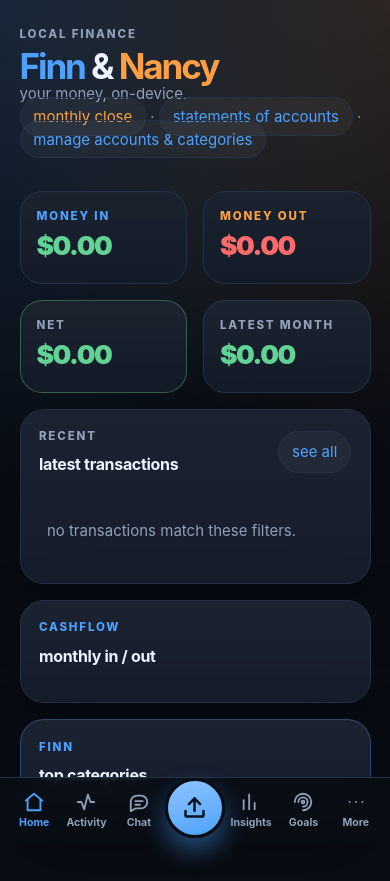
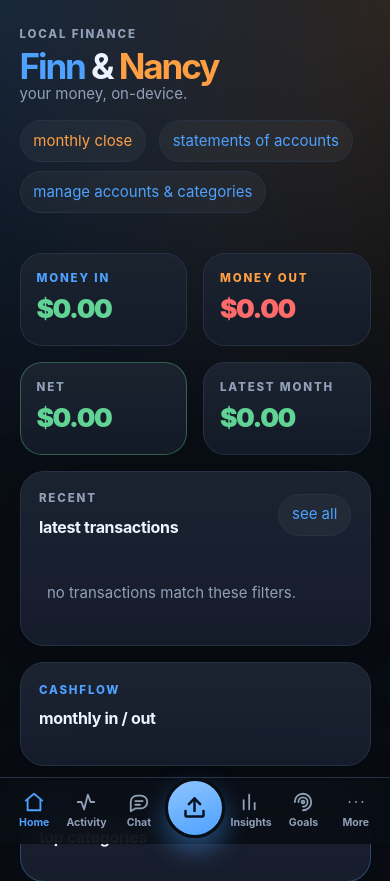
Before and after one commit to donovan-yohan/finn-nancy, a FastAPI app: page / in a window 390 px wide. Shown: the top 881 px of the page. Before the commit the page ends 860 px from the top, so only its background shows below. Run offline with FastAPI, Linux system fonts and the light colour scheme; data that the repository does not hold is empty.

Commit message:
fix(web): wrap hero nav pills without overlap on mobile
Pill links were plain inline elements; an inline box's padding and
border do not contribute to line-box height, so on narrow viewports the
wrapped pill rows overlapped by ~15px with borders crossing and
middot separators dangling at wrap points.

Make .link an atomic inline-flex box so the full pill drives line
height, and render the hero nav as a gap-separated .link-row flex
container instead of inline middot-separated pills. Add a
dashboard-level regression test pinning the structure and CSS.

Verified: scripts/lint, scripts/test (957 passed, 7 skipped),
scripts/build, scripts/smoke, scripts/smoke-capture-browser;
393px Chromium geometry probe + screenshots on dashboard, review,
and recon heroes.

```diff
--- a/app/web/static/app.css
+++ b/app/web/static/app.css
@@ -117,6 +117,26 @@ h2 { font-size: 1rem; letter-spacing: -.02em; }
 }
 .ghost { cursor: pointer; }
 .link { color: var(--finn); }
+/* Pill links are atomic inline-level boxes: a plain inline element's
+   padding/border does not contribute to line-box height, so wrapped pill
+   rows overlapped on mobile. Inline-flex makes the full pill box drive the
+   line height; long labels wrap inside the border instead of clipping. */
+.link {
+  display: inline-flex;
+  flex-wrap: wrap;
+  align-items: center;
+  gap: .1rem .5rem;
+  max-width: 100%;
+  min-width: 0;
+}
+/* Hero nav chip rows: wrap with real spacing; no dangling separators. */
+.link-row {
+  display: flex;
+  flex-wrap: wrap;
+  align-items: center;
+  gap: .55rem .8rem;
+  margin-top: .9rem;
+}
 
 .bars { display: grid; grid-template-columns: repeat(3, minmax(0, 1fr)); gap: .8rem; }
 .month-card { background: var(--panel-2); border: 1px solid var(--line); border-radius: 18px; padding: 1rem; }
--- a/app/web/templates/dashboard.html
+++ b/app/web/templates/dashboard.html
@@ -6,12 +6,12 @@
     <p class="eyebrow">local finance</p>
     <h1><span class="finn">Finn</span> &amp; <span class="nancy">Nancy</span></h1>
     <p class="subtle">your money, on-device.</p>
-    <p class="subtle">
+    <p class="link-row subtle">
       {% set pending = pending_action_count() %}
-      {% if review_count %}<a class="link" href="/review">review queue ({{ review_count }})</a> · {% endif %}
-      {% if pending %}<a class="link nancy-link" href="/actions">approvals ({{ pending }})</a> · {% endif %}
-      <a class="link nancy-link" href="/close">monthly close</a> ·
-      <a class="link" href="/statements">statements of accounts</a> ·
+      {% if review_count %}<a class="link" href="/review">review queue ({{ review_count }})</a>{% endif %}
+      {% if pending %}<a class="link nancy-link" href="/actions">approvals ({{ pending }})</a>{% endif %}
+      <a class="link nancy-link" href="/close">monthly close</a>
+      <a class="link" href="/statements">statements of accounts</a>
       <a class="link" href="/manage">manage accounts &amp; categories</a>
     </p>
   </div>
--- a/app/web/templates/recon_review.html
+++ b/app/web/templates/recon_review.html
@@ -6,11 +6,11 @@
     <p class="eyebrow">statements</p>
     <h1>Reconciliation</h1>
     <p class="subtle">{{ review_items | length }} line{{ 's' if review_items | length != 1 else '' }} waiting on a match.</p>
-    <p>
+    <p class="link-row subtle">
       <a class="link nancy-link" href="/actions">approval queue{% if active_proposal_count %} · {{ active_proposal_count }}{% endif %}</a>
       {% if selected_month %}
-      · <a class="link" href="/statements?month={{ selected_month }}">period statement</a>
-      · <a class="link nancy-link" href="/close?month={{ selected_month }}">monthly close</a>
+      <a class="link" href="/statements?month={{ selected_month }}">period statement</a>
+      <a class="link nancy-link" href="/close?month={{ selected_month }}">monthly close</a>
       {% endif %}
     </p>
   </div>
--- a/app/web/templates/review.html
+++ b/app/web/templates/review.html
@@ -6,8 +6,10 @@
     <p class="eyebrow">inbox</p>
     <h1>Review queue</h1>
     <p class="subtle">{{ queue_count }} item{{ 's' if queue_count != 1 else '' }} waiting on you.</p>
-    <a class="link" href="/recon">statement reconciliation</a>
-    · <a class="link" href="/review/import">import CSV or OFX/QFX</a>
+    <p class="link-row subtle">
+      <a class="link" href="/recon">statement reconciliation</a>
+      <a class="link" href="/review/import">import CSV or OFX/QFX</a>
+    </p>
   </div>
 </header>
 
--- a/app/web/templates/statement_source.html
+++ b/app/web/templates/statement_source.html
@@ -13,7 +13,10 @@
         {{ rows|length }} rows · read without a language model
       </p>
     {% endif %}
-    <a class="link" href="/review">review queue</a> · <a class="link" href="/review/import">imports</a>
+    <p class="link-row subtle">
+      <a class="link" href="/review">review queue</a>
+      <a class="link" href="/review/import">imports</a>
+    </p>
   </div>
 </header>
 
--- a/app/web/templates/structured_import.html
+++ b/app/web/templates/structured_import.html
@@ -9,8 +9,10 @@
       Preview an explicitly mapped CSV or a bounded OFX/QFX file before anything
       reaches reconciliation. This path does not call a language model.
     </p>
-    <a class="link" href="/review">review queue</a>
-    · <a class="link" href="/recon">statement reconciliation</a>
+    <p class="link-row subtle">
+      <a class="link" href="/review">review queue</a>
+      <a class="link" href="/recon">statement reconciliation</a>
+    </p>
   </div>
 </header>
 
```
Also changed, not shown: app/web/templates/import_run.html (+5 -3 lines), tests/test_web_smoke.py (+19 -0 lines).
